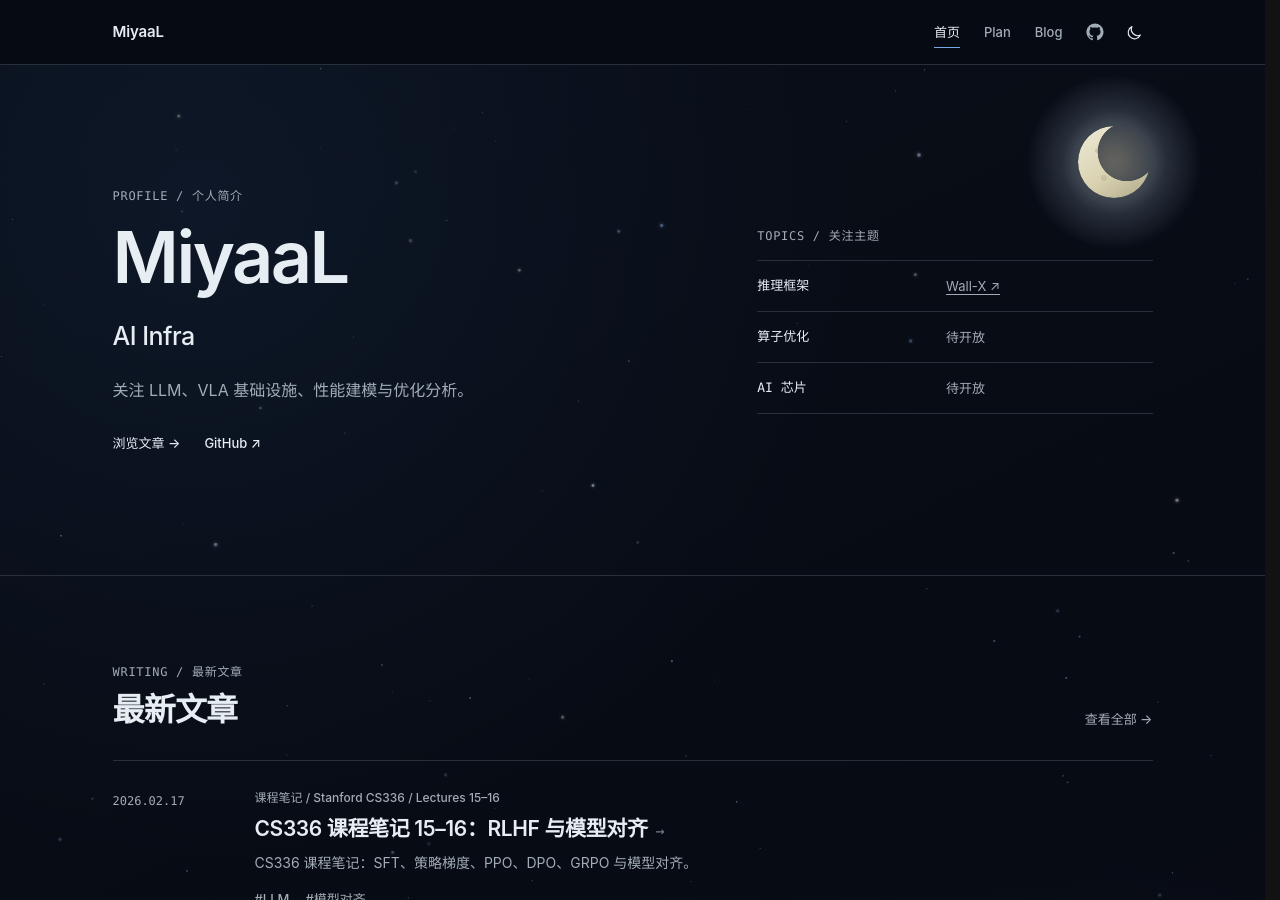
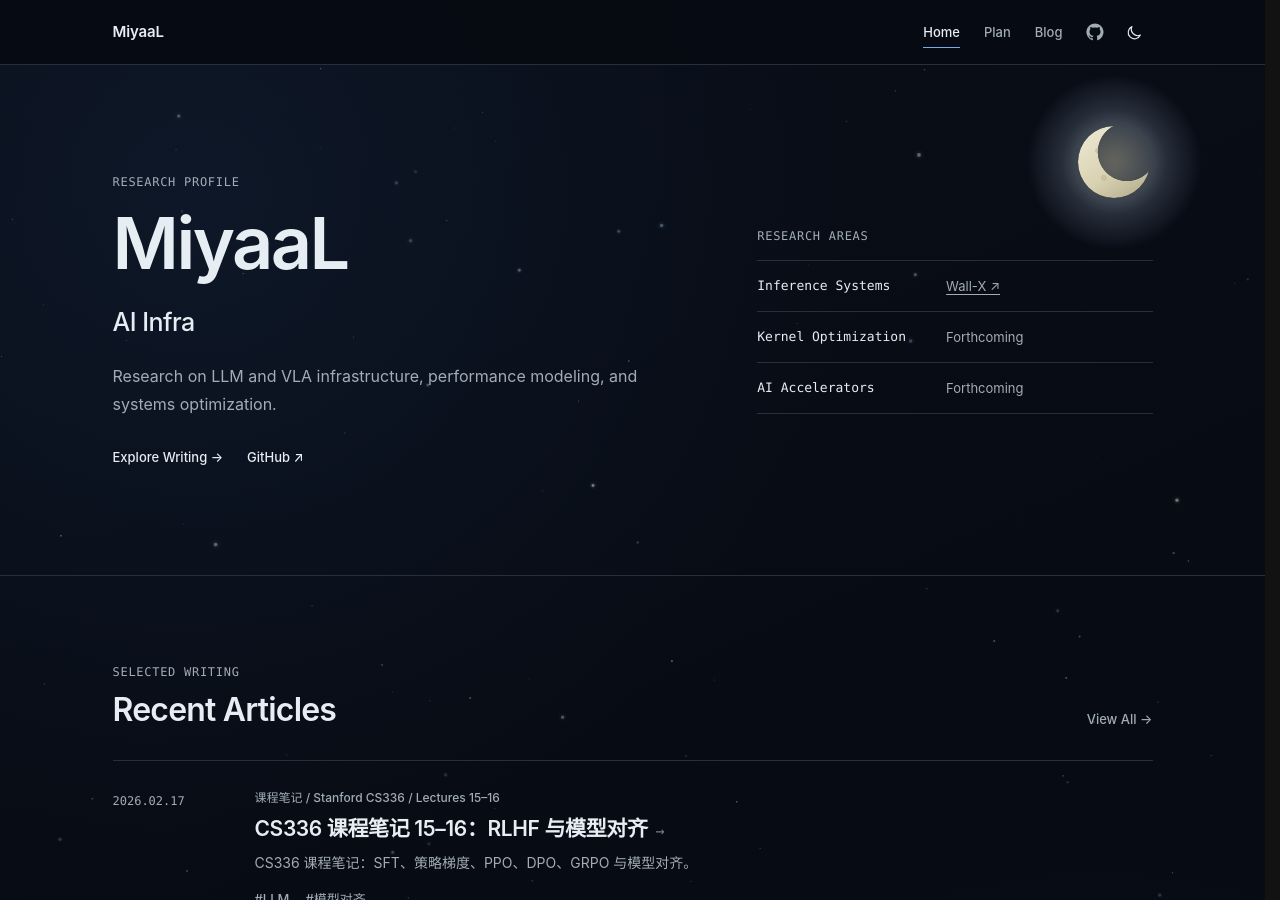
Before and after one commit to MiyaaL/MiyaaL.github.io, a Jekyll site: the page built from index.html, in a window 1280 px wide and 900 px high. Built offline with Jekyll 4.4.1, drawn with Linux system fonts in a browser that asks for light colours.

Commit message:
refine homepage copy in academic English

```diff
--- a/_includes/header.html
+++ b/_includes/header.html
@@ -5,18 +5,18 @@
 
 <header class="site-header">
   <div class="container header-inner">
-    <a class="brand" href="{{ '/' | relative_url }}" aria-label="{{ site.title }} 首页">{{ site.title }}</a>
+    <a class="brand" href="{{ '/' | relative_url }}" aria-label="{{ site.title }} home">{{ site.title }}</a>
 
-    <nav class="site-nav" aria-label="主导航">
-      <a href="{{ '/' | relative_url }}"{% if page.url == '/' %} aria-current="page"{% endif %}>首页</a>
+    <nav class="site-nav" aria-label="Primary navigation">
+      <a href="{{ '/' | relative_url }}"{% if page.url == '/' %} aria-current="page"{% endif %}>Home</a>
       <a href="{{ '/plan/' | relative_url }}"{% if page.plan %} aria-current="page"{% endif %}>Plan</a>
       <a href="{{ '/blog/' | relative_url }}"{% if blog_active %} aria-current="page"{% endif %}>Blog</a>
-      <a class="nav-icon-link" href="https://github.com/MiyaaL" target="_blank" rel="me noopener" aria-label="在新窗口打开 MiyaaL 的 GitHub">
+      <a class="nav-icon-link" href="https://github.com/MiyaaL" target="_blank" rel="me noopener" aria-label="Open MiyaaL on GitHub in a new tab">
         <svg viewBox="0 0 24 24" aria-hidden="true">
           <path d="M12 .7a11.5 11.5 0 0 0-3.64 22.4c.58.1.79-.25.79-.56v-2.23c-3.22.7-3.9-1.37-3.9-1.37-.52-1.34-1.29-1.7-1.29-1.7-1.05-.72.08-.71.08-.71 1.17.08 1.78 1.2 1.78 1.2 1.04 1.77 2.72 1.26 3.38.96.1-.75.4-1.26.74-1.55-2.57-.29-5.28-1.29-5.28-5.69 0-1.26.45-2.29 1.19-3.1-.12-.29-.52-1.47.11-3.06 0 0 .97-.31 3.16 1.18a10.9 10.9 0 0 1 5.76 0c2.19-1.49 3.15-1.18 3.15-1.18.63 1.59.23 2.77.12 3.06.74.81 1.18 1.84 1.18 3.1 0 4.42-2.71 5.39-5.29 5.68.42.36.79 1.07.79 2.16v3.2c0 .31.21.67.8.56A11.5 11.5 0 0 0 12 .7Z"/>
         </svg>
       </a>
-      <button class="theme-toggle" type="button" aria-label="切换颜色主题" title="主题：跟随系统">
+      <button class="theme-toggle" type="button" aria-label="Change color theme" title="Theme: System">
         <svg class="theme-icon theme-system" viewBox="0 0 24 24" aria-hidden="true">
           <rect x="3" y="4" width="18" height="13" rx="2"></rect>
           <path d="M8 21h8M12 17v4"></path>
--- a/assets/js/main.js
+++ b/assets/js/main.js
@@ -7,9 +7,9 @@
   var colorScheme = window.matchMedia("(prefers-color-scheme: dark)");
   var modes = ["system", "light", "dark"];
   var modeLabels = {
-    system: "跟随系统",
-    light: "浅色",
-    dark: "深色"
+    system: "System",
+    light: "Light",
+    dark: "Dark"
   };
 
   function readThemeMode() {
@@ -39,8 +39,8 @@
     }
 
     if (themeToggle) {
-      themeToggle.title = "主题：" + modeLabels[mode] + "（点击切换）";
-      themeToggle.setAttribute("aria-label", "当前主题：" + modeLabels[mode] + "；点击切换");
+      themeToggle.title = "Theme: " + modeLabels[mode] + " (click to change)";
+      themeToggle.setAttribute("aria-label", "Current theme: " + modeLabels[mode] + "; click to change");
     }
 
     if (themeColor) {
--- a/index.html
+++ b/index.html
@@ -1,7 +1,7 @@
 ---
 layout: default
 title: AI Infra
-description: "关注 LLM、VLA 基础设施、性能建模与优化分析。"
+description: "Research on LLM and VLA infrastructure, performance modeling, and systems optimization."
 permalink: /
 ---
 {% assign published_posts = site.posts | where_exp: "post", "post.draft != true" %}
@@ -9,22 +9,22 @@
 <section class="hero">
   <div class="container hero-grid">
     <div class="hero-copy">
-      <p class="eyebrow">PROFILE / 个人简介</p>
+      <p class="eyebrow">RESEARCH PROFILE</p>
       <h1>MiyaaL</h1>
       <p class="hero-role">AI Infra</p>
-      <p class="hero-intro">关注 LLM、VLA 基础设施、性能建模与优化分析。</p>
+      <p class="hero-intro">Research on LLM and VLA infrastructure, performance modeling, and systems optimization.</p>
       <div class="hero-actions">
-        <a href="{{ '/blog/' | relative_url }}">浏览文章 <span aria-hidden="true">→</span></a>
+        <a href="{{ '/blog/' | relative_url }}">Explore Writing <span aria-hidden="true">→</span></a>
         <a href="https://github.com/MiyaaL" target="_blank" rel="me noopener">GitHub <span aria-hidden="true">↗</span></a>
       </div>
     </div>
 
-    <aside class="expertise" aria-label="关注主题">
-      <p class="eyebrow">TOPICS / 关注主题</p>
+    <aside class="expertise" aria-label="Research areas">
+      <p class="eyebrow">RESEARCH AREAS</p>
       <dl>
-        <div><dt>推理框架</dt><dd><a href="https://github.com/X-Square-Robot/wall-x" target="_blank" rel="noopener">Wall-X ↗</a></dd></div>
-        <div><dt>算子优化</dt><dd>待开放</dd></div>
-        <div><dt>AI 芯片</dt><dd>待开放</dd></div>
+        <div><dt>Inference Systems</dt><dd><a href="https://github.com/X-Square-Robot/wall-x" target="_blank" rel="noopener">Wall-X ↗</a></dd></div>
+        <div><dt>Kernel Optimization</dt><dd>Forthcoming</dd></div>
+        <div><dt>AI Accelerators</dt><dd>Forthcoming</dd></div>
       </dl>
     </aside>
   </div>
@@ -34,10 +34,10 @@
   <div class="container">
     <div class="section-heading">
       <div>
-        <p class="eyebrow">WRITING / 最新文章</p>
-        <h2>最新文章</h2>
+        <p class="eyebrow">SELECTED WRITING</p>
+        <h2>Recent Articles</h2>
       </div>
-      <a href="{{ '/blog/' | relative_url }}">查看全部 <span aria-hidden="true">→</span></a>
+      <a href="{{ '/blog/' | relative_url }}">View All <span aria-hidden="true">→</span></a>
     </div>
 
     {% if published_posts.size > 0 %}
@@ -48,7 +48,7 @@
       </div>
     {% else %}
       <div class="empty-state">
-        <p>文章正在准备中。</p>
+        <p>Articles are in preparation.</p>
       </div>
     {% endif %}
   </div>
```
